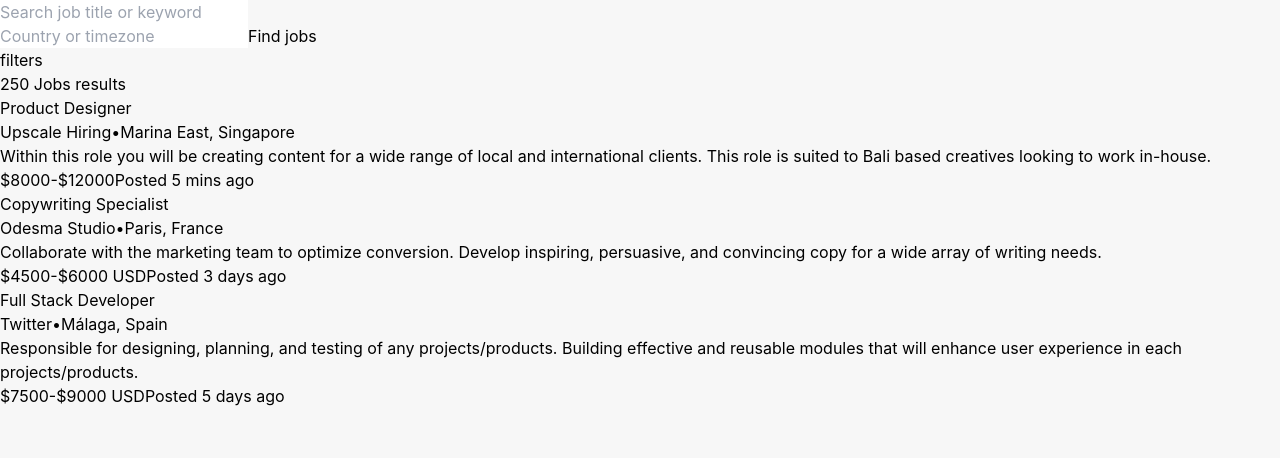
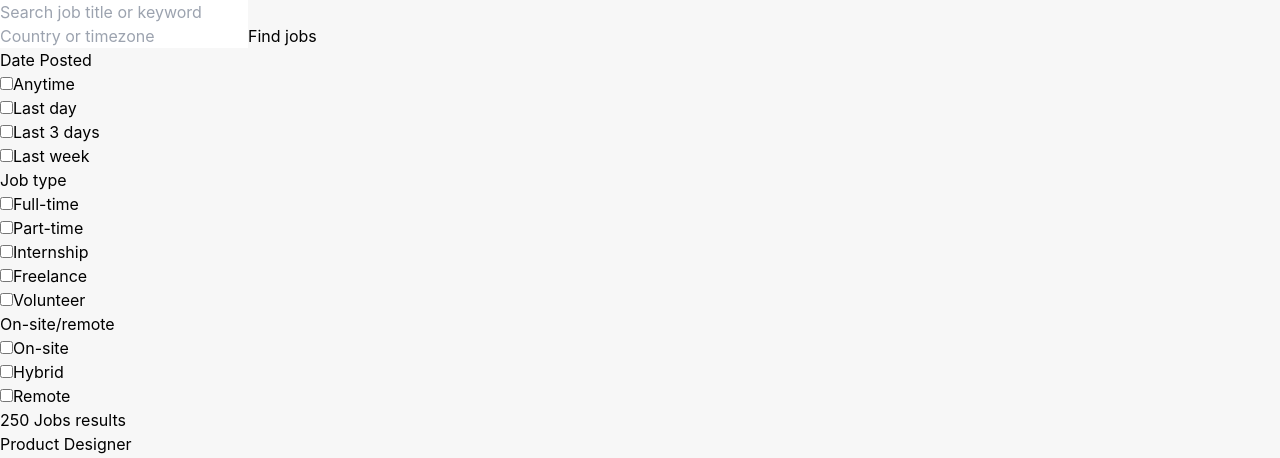
Before and after one commit to Samtech361/Jobupdates-cs-project, a React (Vite) app in the folder client/: page /dashboard in a window 1280 px wide. Shown: the part 176-634 px from the top of the page. Built offline with nearby package versions, Linux system fonts and the light colour scheme.

Commit message:
added filter component

```diff
--- a/client/src/App.jsx
+++ b/client/src/App.jsx
@@ -6,6 +6,7 @@ import Login from './pages/Login'
 import Register from './pages/Register'
 import PrivateRoute from './utils/PrivateRoute'
 import UserProfile from './pages/userProfile'
+import Upload from './pages/Upload'
 
 
 function App() {
@@ -19,6 +20,7 @@ function App() {
             </Route>
             <Route path='/register' element={<Register/>}/>
             <Route path='/' element={<Login/>}/>
+            <Route path='/upload' element={<Upload/>} />
           </Routes>
 
     </>
--- a/client/src/components/Filter.jsx
+++ b/client/src/components/Filter.jsx
@@ -0,0 +1,43 @@
+const FilterSection = ({ title, children }) => (
+  <div className="mb-6">
+    <h3 className="font-semibold mb-2">{title}</h3>
+    {children}
+  </div>
+);
+
+const Checkbox = ({ label }) => (
+  <div className="flex items-center mb-2">
+    <input type="checkbox" className="form-checkbox h-4 w-4 text-green-600" />
+    <span className="ml-2 text-sm">{label}</span>
+  </div>
+);
+
+const Filter = () => {
+  return (
+    <div>
+      <FilterSection title="Date Posted">
+        <Checkbox label="Anytime" />
+        <Checkbox label="Last day" />
+        <Checkbox label="Last 3 days" />
+        <Checkbox label="Last week" />
+      </FilterSection>
+
+      <FilterSection title="Job type">
+        <Checkbox label="Full-time" />
+        <Checkbox label="Part-time" />
+        <Checkbox label="Internship" />
+        <Checkbox label="Freelance" />
+        <Checkbox label="Volunteer" />
+      </FilterSection>
+
+      <FilterSection title="On-site/remote">
+        <Checkbox label="On-site" />
+        <Checkbox label="Hybrid" />
+        <Checkbox label="Remote" />
+      </FilterSection>
+
+    </div>
+  );
+};
+
+export default Filter;
--- a/client/src/pages/Dashboard.jsx
+++ b/client/src/pages/Dashboard.jsx
@@ -1,4 +1,5 @@
 import React from 'react'
+import Filter from '../components/Filter';
 
 function Dashboard() {
   const JobListing = ({ title, company, location, description, salary, postedTime }) => (
@@ -45,7 +46,7 @@ function Dashboard() {
 
       <div className="flex">
         <div className="w-1/4 pr-6">
-          <p>filters</p>
+          <Filter/>
         </div>
         <div className="w-3/4">
           <p className="text-gray-600 mb-4">250 Jobs results</p>
--- a/client/src/pages/Upload.jsx
+++ b/client/src/pages/Upload.jsx
@@ -4,60 +4,16 @@ const Upload = () => {
   return (
     <div className="max-w-2xl mx-auto px-4 py-8">
       <div className="flex justify-between items-center mb-8">
-        <div className="flex space-x-4">
-          <div className="w-8 h-8 bg-green-600 text-white rounded-full flex items-center justify-center">1</div>
-          <div className="w-8 h-8 bg-gray-300 text-gray-600 rounded-full flex items-center justify-center">2</div>
-          <div className="w-8 h-8 bg-gray-300 text-gray-600 rounded-full flex items-center justify-center">3</div>
-        </div>
+      <h2 className="text-2xl font-bold mb-6">Upload Resume</h2>
+
         <button className="text-gray-600 hover:text-gray-800">Cancel</button>
       </div>
 
-      <h2 className="text-2xl font-bold mb-6">Create or import a custom classification</h2>
-
       <div className="border-2 border-dashed border-gray-300 rounded-lg p-8 text-center">
-        {/* <Upload className="mx-auto mb-4 text-gray-400" size={48} /> */}
-        <p className="text-lg font-semibold mb-2">Create or import a custom classification</p>
-        <p className="text-sm text-gray-600 mb-4">Maximum file size: 50 MB<br />Supported format: .CSV</p>
+        <p className="text-lg font-semibold mb-2">Upload resume</p>
+        <p className="text-sm text-gray-600 mb-4">Maximum file size: 10 MB<br />Supported format: .PDF or .DOCS</p>
         <button className="px-4 py-2 bg-green-600 text-white rounded-md hover:bg-green-700 transition duration-300">
           Choose file
-        </button>
-      </div>
-
-      <div className="mt-8">
-        <h3 className="font-semibold mb-2">Template file to download</h3>
-        <div className="bg-gray-100 rounded-md p-4 flex items-center justify-between">
-          <div className="flex items-center">
-            <div className="w-10 h-10 bg-green-100 rounded-md flex items-center justify-center mr-4">
-              <span className="text-green-600 font-semibold">XL</span>
-            </div>
-            <div>
-              <p className="font-semibold">classification_v3</p>
-              <p className="text-sm text-gray-600">XLSX • 1.2 MB</p>
-            </div>
-          </div>
-          <div className="w-24 bg-blue-600 h-1 rounded-full"></div>
-        </div>
-      </div>
-
-      <div className="mt-4">
-        <div className="bg-gray-100 rounded-md p-4 flex items-center justify-between">
-          <div className="flex items-center">
-            <div className="w-10 h-10 bg-green-100 rounded-md flex items-center justify-center mr-4">
-              <span className="text-green-600 font-semibold">XL</span>
-            </div>
-            <div>
-              <p className="font-semibold">Template Classification</p>
-              <p className="text-sm text-gray-600">XLSX • 4.49 KB</p>
-            </div>
-          </div>
-          <button className="text-green-600 hover:text-green-700">Download</button>
-        </div>
-      </div>
-
-      <div className="mt-8">
-        <button className="flex items-center text-gray-600 hover:text-gray-800">
-          {/* <X size={20} className="mr-2" /> */}
-          How to create a custom classification
         </button>
       </div>
     </div>
```
Also changed, not shown: client/src/pages/Login.jsx (+0 -15 lines).
